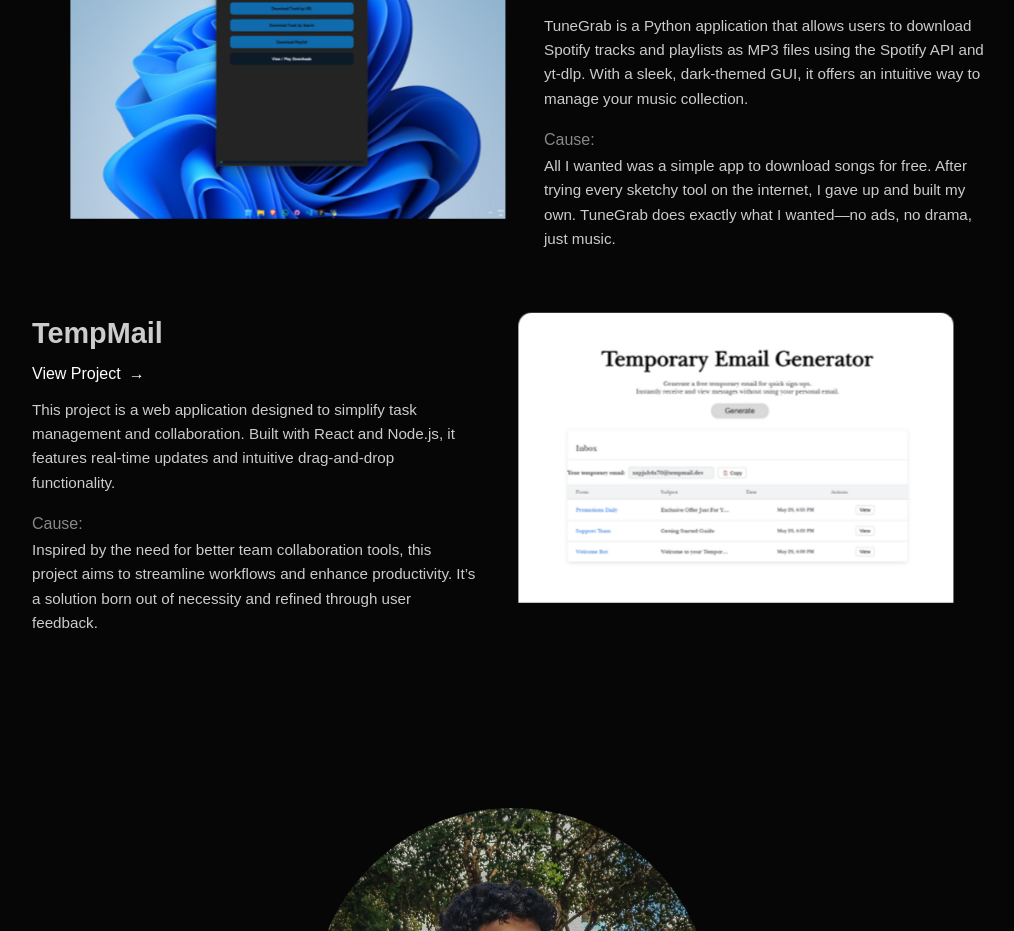
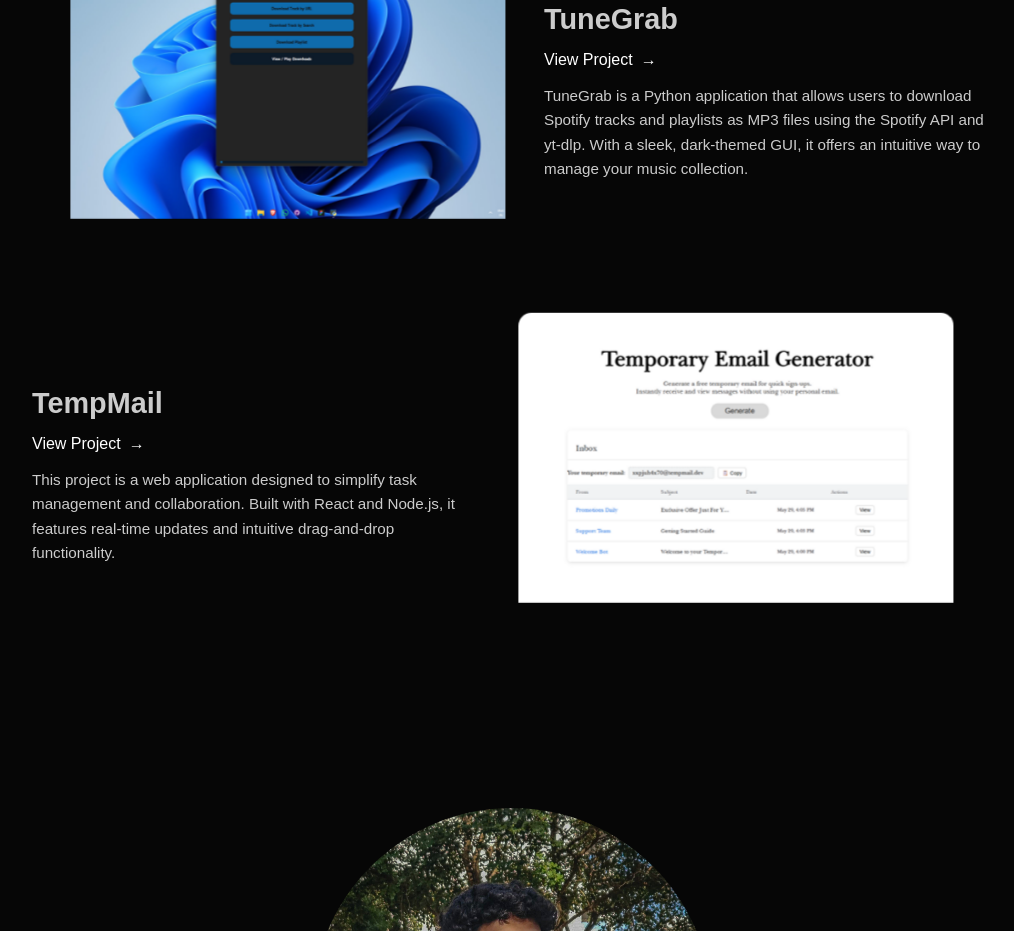
Before and after one commit to mosesfdo/portfolio-react, a React (Vite) app: page / in a window 1280 px wide. Shown: the part 900-1831 px from the top of the page, without its empty margins (128-1142 px from the left). Built offline with nearby package versions, Linux system fonts and the light colour scheme; a web font is replaced by a local one.

Commit message:
Update App.jsx

```diff
--- a/src/App.jsx
+++ b/src/App.jsx
@@ -77,8 +77,6 @@ function App() {
                     <h3>TuneGrab</h3>
                     <a href="https://github.com/mosesfdo/TuneGrab" target="_blank">View Project</a>
                     <p>TuneGrab is a Python application that allows users to download Spotify tracks and playlists as MP3 files using the Spotify API and yt-dlp. With a sleek, dark-themed GUI, it offers an intuitive way to manage your music collection.</p>
-                    <h4>Cause:</h4>
-                    <p>All I wanted was a simple app to download songs for free. After trying every sketchy tool on the internet, I gave up and built my own. TuneGrab does exactly what I wanted—no ads, no drama, just music.</p>
                 </div>
         <div className="project-card-1">
           <a href="https://github.com/mosesfdo/tunegrab" target="_blank" rel="noopener noreferrer">
@@ -106,8 +104,6 @@ function App() {
                     <h3>TempMail</h3>
                     <a href="https://github.com/mosesfdo/TempMail" target="_blank">View Project</a>
                     <p>This project is a web application designed to simplify task management and collaboration. Built with React and Node.js, it features real-time updates and intuitive drag-and-drop functionality.</p>
-                    <h4>Cause:</h4>
-                    <p>Inspired by the need for better team collaboration tools, this project aims to streamline workflows and enhance productivity. It’s a solution born out of necessity and refined through user feedback.</p>
                 </div>
 
         <div className="project-card-2">
@@ -117,7 +113,7 @@ function App() {
               altText="TempMail - Disposable Email App"
               captionText="🚀Open Project"
               rotateAmplitude={10}
-              scaleOnHover={1.15}
+              scaleOnHover={1.10}
               showMobileWarning={false}
               showTooltip={true}
               displayOverlayContent={true}
```
